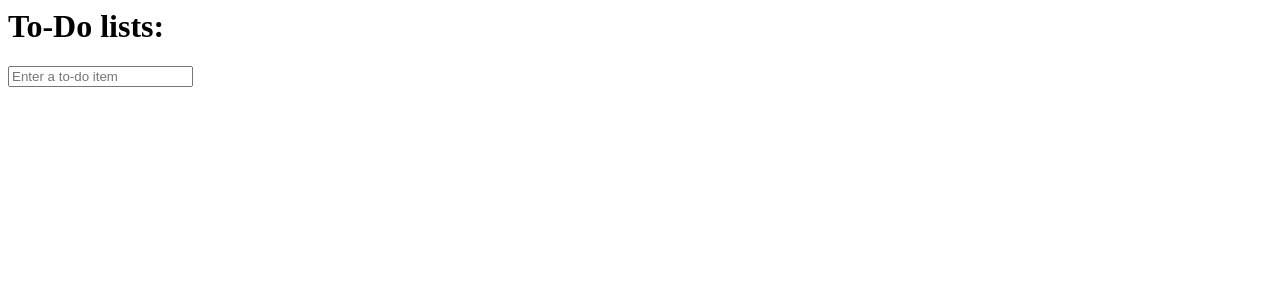
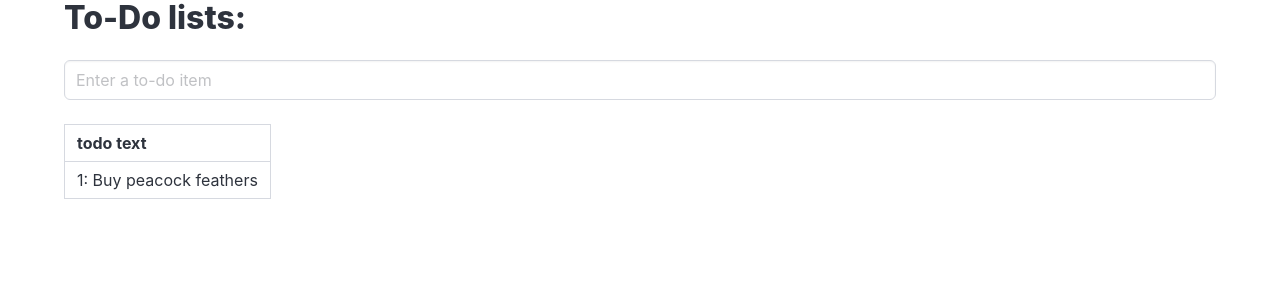
Before and after one commit to Versus-91/PYTDD, a Django app: page / in a window 1280 px wide. Shown: the top 300 px of the page. Run offline with Django 5.2, Linux system fonts and the light colour scheme.

Commit message:
adding bulma and vue js

```diff
--- a/lists/templates/home.html
+++ b/lists/templates/home.html
@@ -1,9 +1,31 @@
 <html>
+
+<head>
+
+    <link rel="stylesheet" href="https://cdn.jsdelivr.net/npm/bulma@1.0.4/css/bulma.min.css">
+</head>
 <title>To-Do lists</title>
 
-<body>
-    <h1> To-Do lists: </h1>
-    <input name="" placeholder="Enter a to-do item" id="todo_text"></input>
+
+<body id="app">
+    <div class="container">
+        <h1 class="title"> To-Do lists: </h1>
+        <input class="input" name="" placeholder="Enter a to-do item" id="todo_text">
+        </input>
+        <table id="todo_table" class="table is-bordered mt-5">
+            <tr>
+                <th>
+                    todo text
+                </th>
+            </tr>
+            <tr>
+                <td>
+                    1: Buy peacock feathers
+                </td>
+            </tr>
+        </table>
+    </div>
+    <script src="https://unpkg.com/vue@3/dist/vue.global.js"></script>
 </body>
 
 </html>
```
